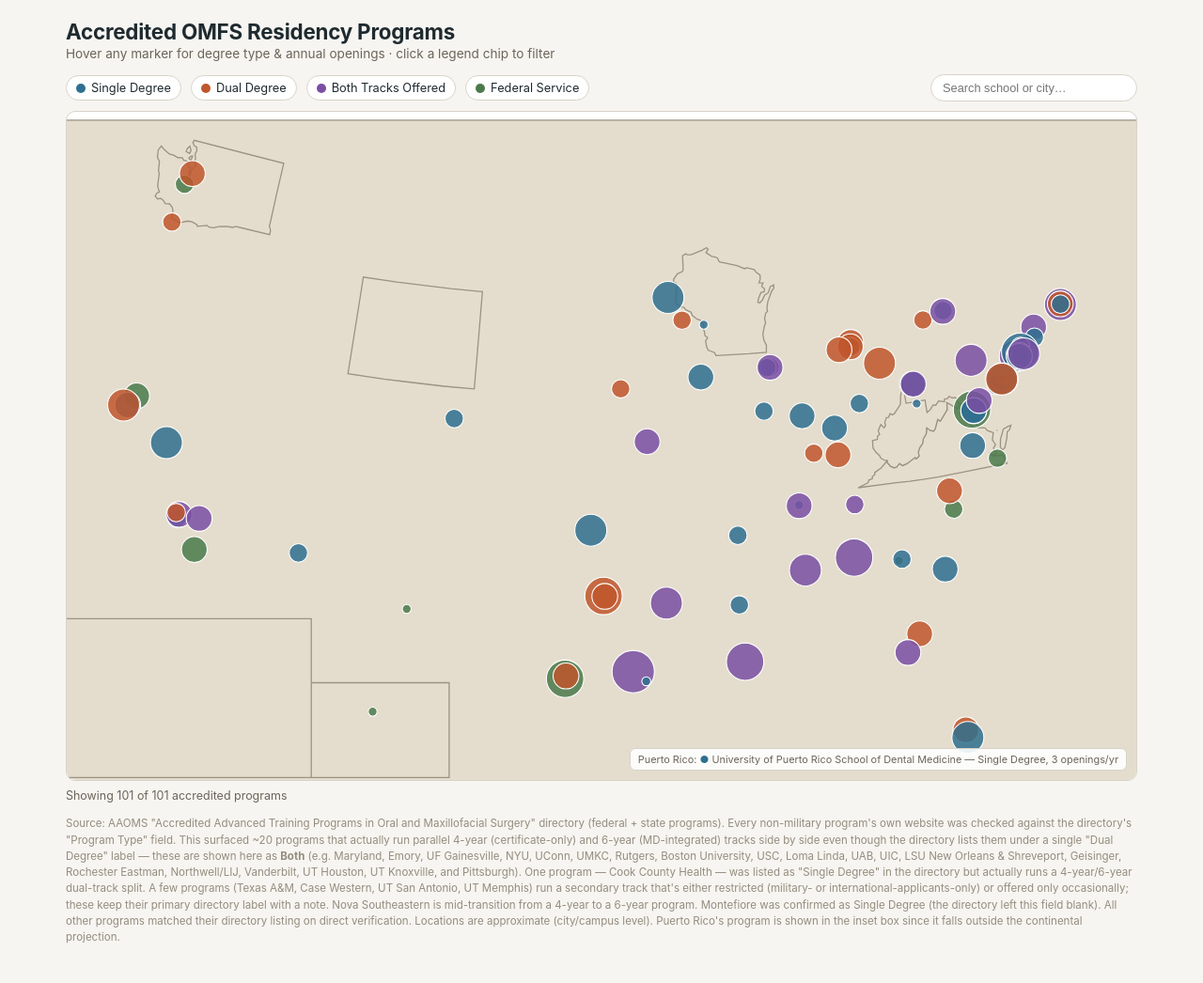
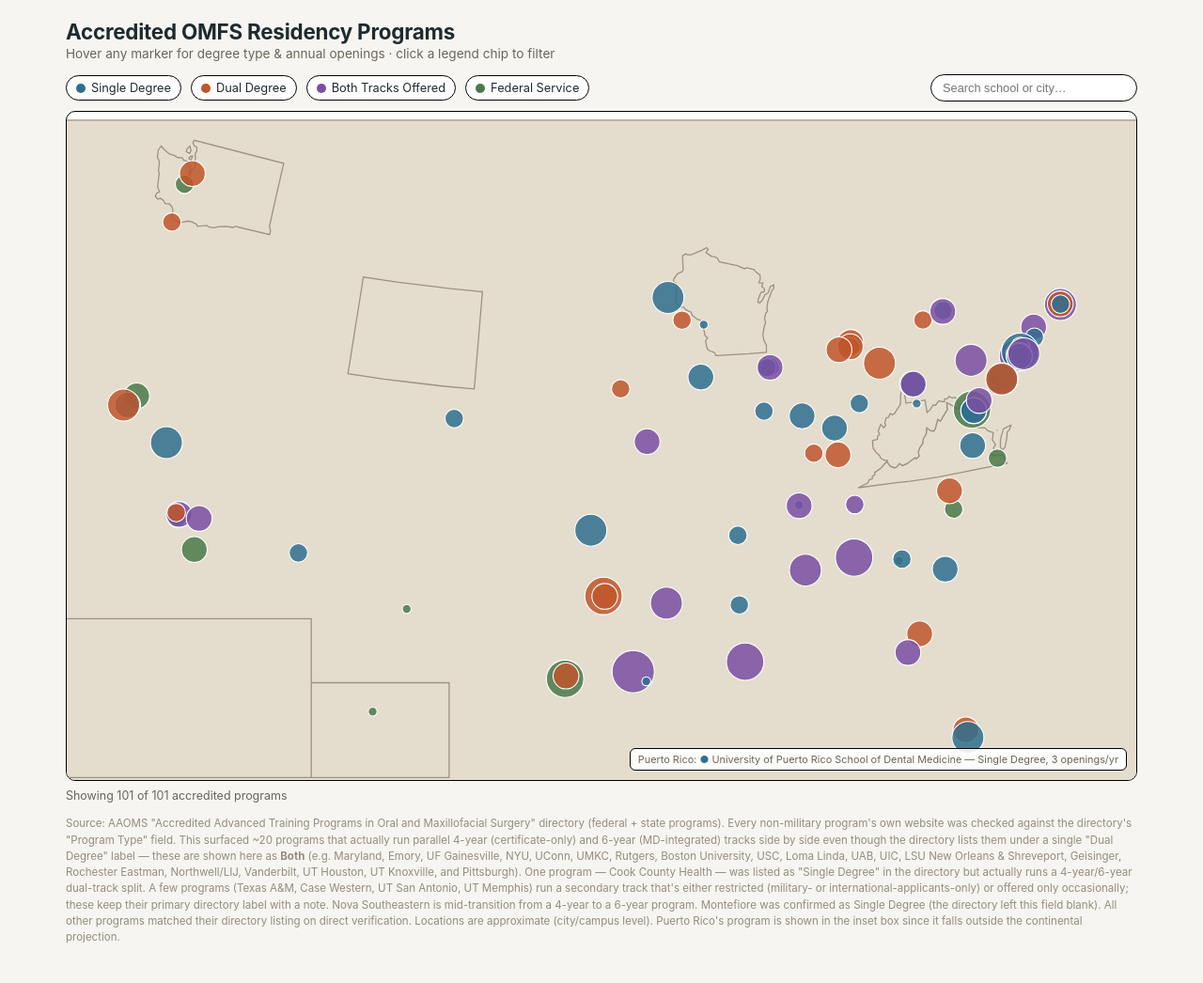
Before and after one commit to lucylai96/lucylai96.github.io, a Jekyll site: the page omfs_programs.html, which Jekyll copies as it is, in a window 1280 px wide. Shown: the whole page at 94% size. Built offline with Jekyll 4.4.1, drawn with Linux system fonts in a browser that asks for light colours; nearby versions of some CDN libraries.

Commit message:
Update omfs_programs.html

```diff
--- a/omfs_programs.html
+++ b/omfs_programs.html
@@ -13,7 +13,7 @@
     --both: #7a4fa3;
     --federal: #4a7a4a;
     --card: #ffffff;
-    --border: #d8d3c9;
+    --border: #000000;
   }
   * { box-sizing: border-box; }
   body {
```
